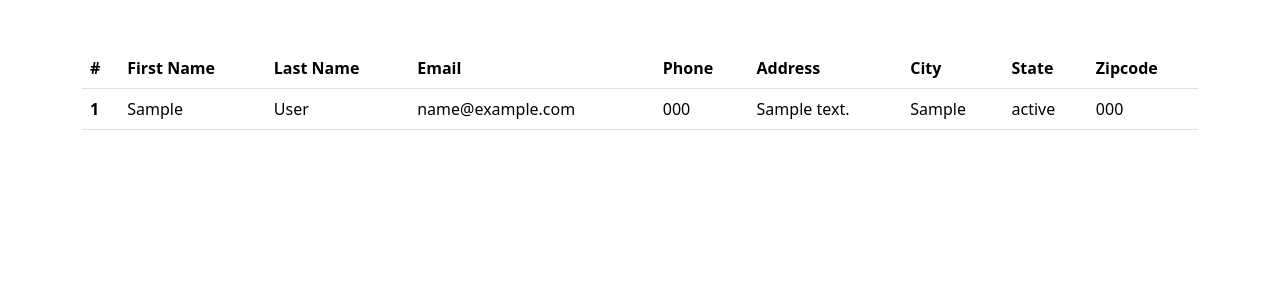
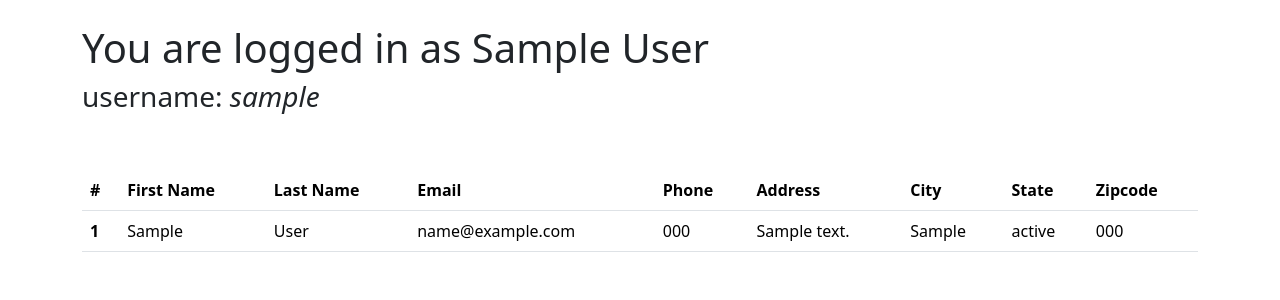
Before and after one commit to rzpanahi/django-crm, a Django app: page / in a window 1280 px wide. Shown: the part 56-356 px from the top of the page. Run offline with Django 4.2, Linux system fonts and the light colour scheme; a user stored in the database is signed in; tables that the repository leaves empty hold one stand-in row (values such as "Sample post").

Commit message:
modify home.html to show user info

```diff
--- a/website/templates/home.html
+++ b/website/templates/home.html
@@ -3,6 +3,9 @@
 {% block content %}
 
     {% if user.is_authenticated %}
+		<br>
+		<h1>You are logged in as {{ user.first_name }} {{ user.last_name }}</h1>
+		<h3>username: <i>{{ user.username }}</i></h3>
 		<br><br>
 		<table class="table">
 			<thead class="thead-dark">
```
